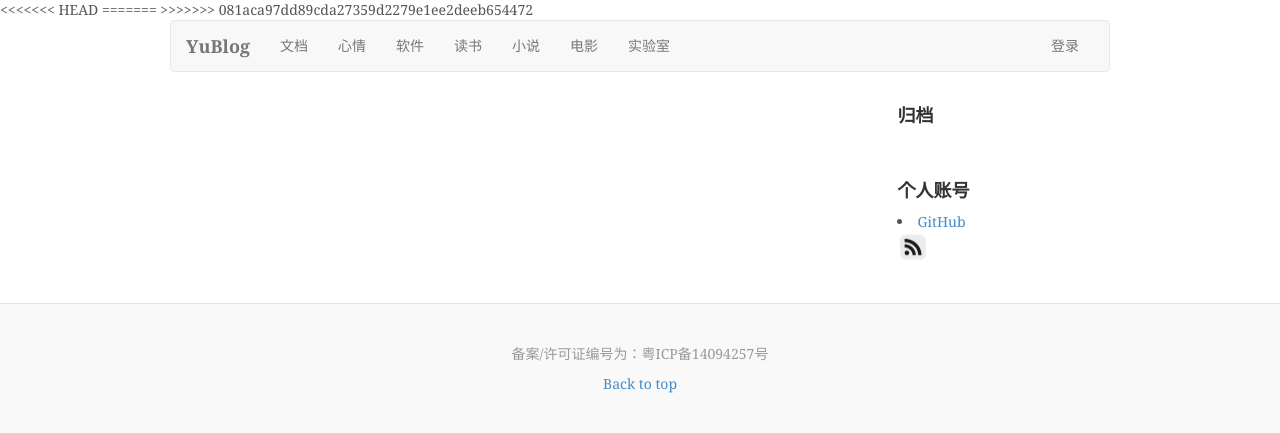
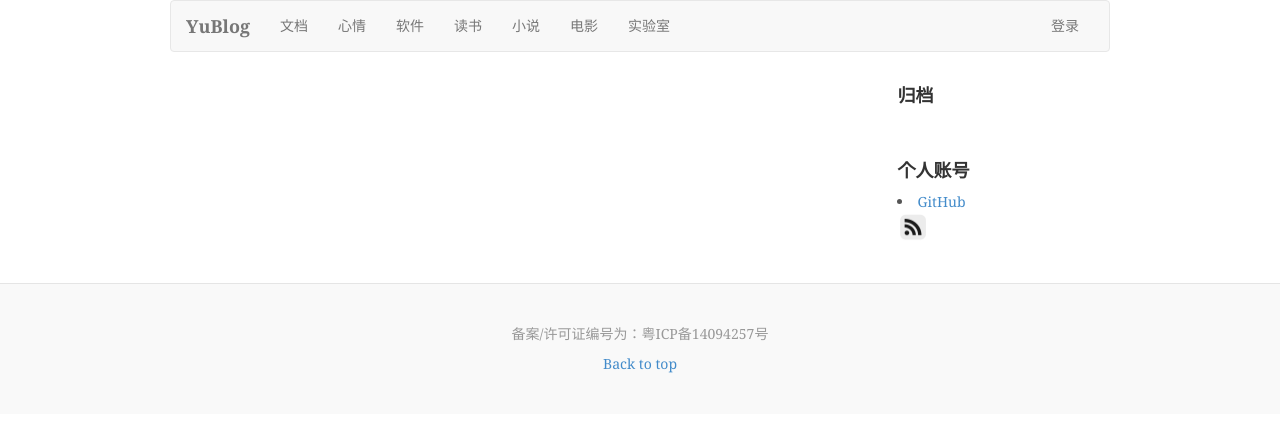
Before and after one commit to wangyu190810/22too, a Python web app: template templates/index.html in a window 1280 px wide. Shown: the top 433 px of the page. Run offline with Jinja, Linux system fonts and the light colour scheme; the template is opened without the code that fills it, so the values that code supplies are empty; some libraries are stand-ins or nearby versions.

Commit message:
消除错误

```diff
--- a/templates/root_base.html
+++ b/templates/root_base.html
@@ -17,12 +17,6 @@
     s.parentNode.insertBefore(hm, s);
 })();
 </script>
-
-<<<<<<< HEAD
-=======
-
-
->>>>>>> 081aca97dd89cda27359d2279e1ee2deeb654472
 
   <title>{% block title %}{% endblock %}</title>
 
```
